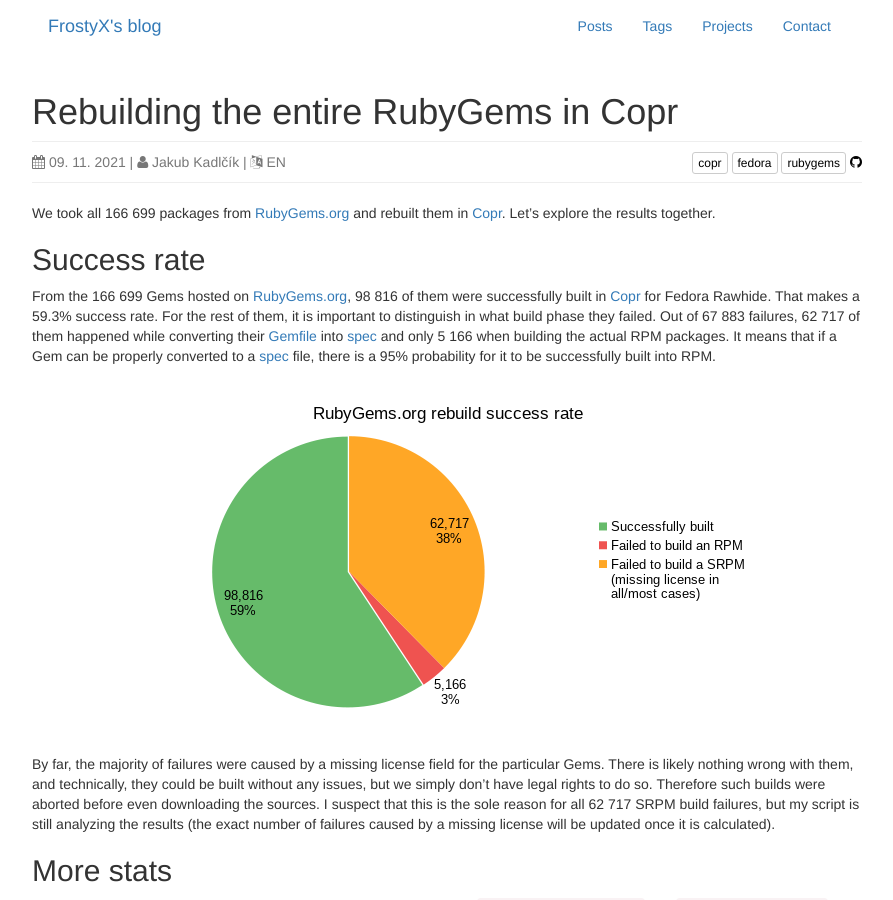
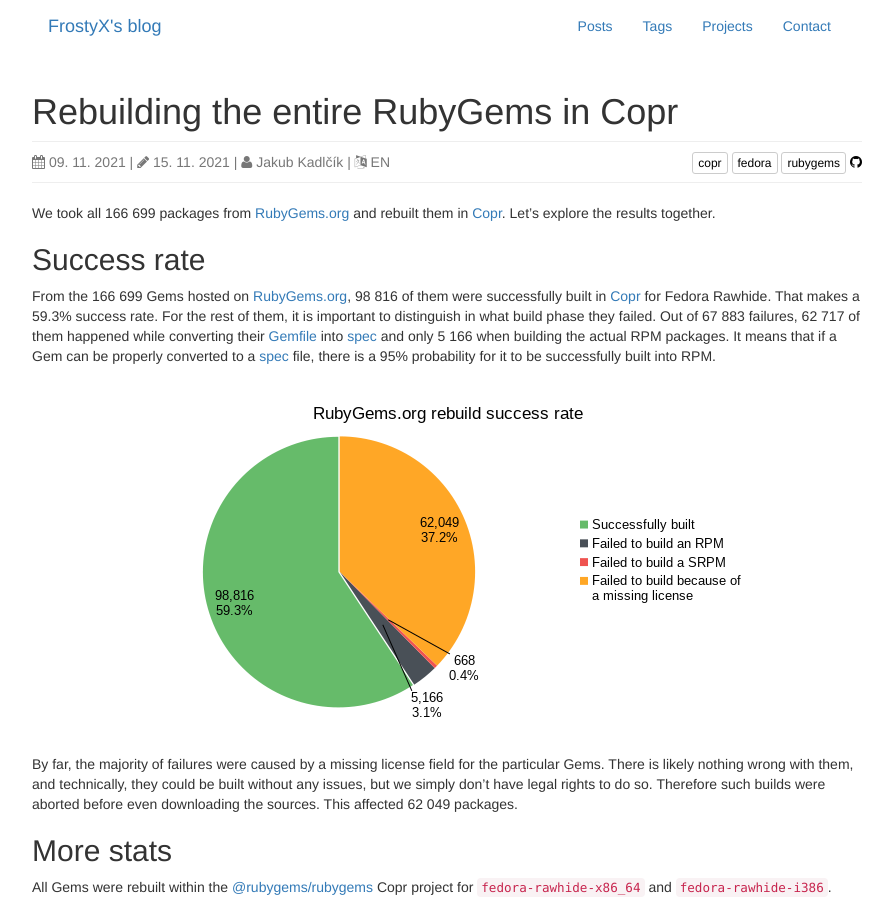
Before and after one commit to FrostyX/frostyx.github.io, a Jekyll site: the page built from _posts/2021-11-09-rebuilding-the-entire-rubygems-in-copr.md, in a window 1280 px wide and 900 px high. Shown: the whole window, without its empty margins (193-1086 px from the left). Built offline with Jekyll 4.4.1, drawn with Linux system fonts in a browser that asks for light colours; nearby versions of some CDN libraries; comment, search, counter and statistics services are not loaded; some of the changed text lies outside the part shown.

Commit message:
Add the number of failures because of missing license

````diff
--- a/_posts/2021-11-09-rebuilding-the-entire-rubygems-in-copr.md
+++ b/_posts/2021-11-09-rebuilding-the-entire-rubygems-in-copr.md
@@ -3,6 +3,7 @@
 title: Rebuilding the entire RubyGems in Copr
 lang: en
 tags: copr fedora rubygems
+updated: 2021-11-15
 ---
 
 We took all 166&nbsp;699 packages from [RubyGems.org][rubygems] and
@@ -32,10 +33,8 @@
 field for the particular Gems. There is likely nothing wrong with
 them, and technically, they could be built without any issues, but we
 simply don't have legal rights to do so. Therefore such builds were
-aborted before even downloading the sources. I suspect that this is
-the sole reason for all 62&nbsp;717 SRPM build failures, but my script
-is still analyzing the results (the exact number of failures caused by
-a missing license will be updated once it is calculated).
+aborted before even downloading the sources. This affected 62&nbsp;049
+packages.
 
 
 ## More stats
@@ -159,7 +158,7 @@
 
 For the reference, here is a list of all 65&nbsp;206 unlicensed Gems
 generated by the following script (on Nov 14 2021).
-https://gist.github.com/FrostyX/e324c667c97ff80d7f145f5c2c936f27
+https://gist.github.com/FrostyX/e324c667c97ff80d7f145f5c2c936f27#file-rubygems-unlicensed-list
 
 ```bash
 #!/bin/bash
@@ -172,6 +171,12 @@
    fi
 done
 ```
+
+There are also 3&nbsp;157 packages that don't have their license field set
+on [RubyGems.org][rubygems] but we were able to parse their license
+from the sources.
+https://gist.github.com/FrostyX/e324c667c97ff80d7f145f5c2c936f27#file-rubygems-license-only-in-sources-list
+
 
 ## Takeaway for DNF
 
````
Also changed, not shown: files/img/rubygems-success-rate.png.
